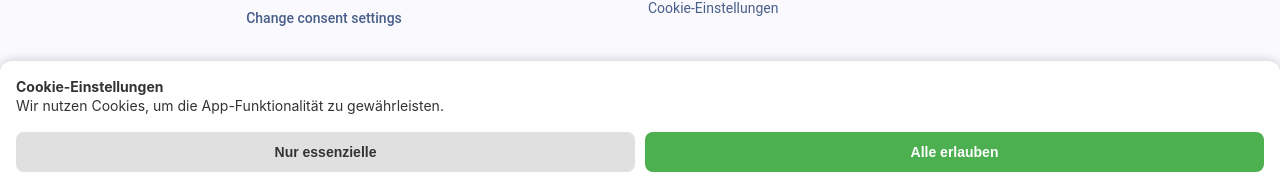
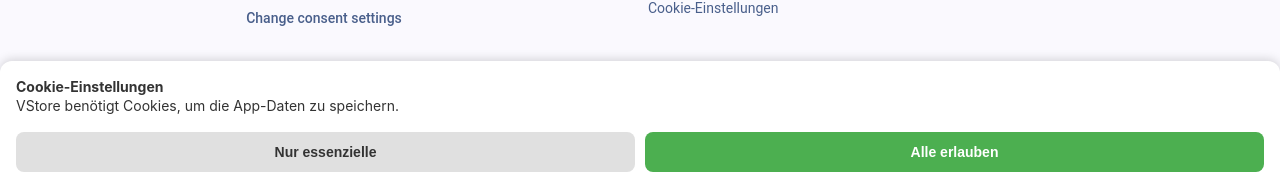
Before and after one commit to die-techniker/vstore3, a plain HTML site: page beta/index.html in a window 1280 px wide. Shown: the part 612-786 px from the top of the page. Drawn offline with nearby package versions, Linux system fonts and the light colour scheme.

Commit message:
update on Linux-Viktor from viktor-chiarcos with git-send

```diff
--- a/beta/index.html
+++ b/beta/index.html
@@ -78,7 +78,7 @@
 
   <!-- COOKIE BANNER: Liegt AUSSERHALB von #app, damit F7 es nicht automatisch ausblenden kann -->
   <div id="custom-cookie-banner" class="custom-cookie-banner" style="display: none;">
-    <p><b>Cookie-Einstellungen</b><br>Wir nutzen Cookies, um die App-Funktionalität zu gewährleisten.</p>
+    <p><b>Cookie-Einstellungen</b><br>VStore benötigt Cookies, um die App-Daten zu speichern.</p>
     <div class="banner-buttons">
       <button id="reject-cookies" class="btn-reject">Nur essenzielle</button>
       <button id="accept-cookies" class="btn-accept">Alle erlauben</button>
```
